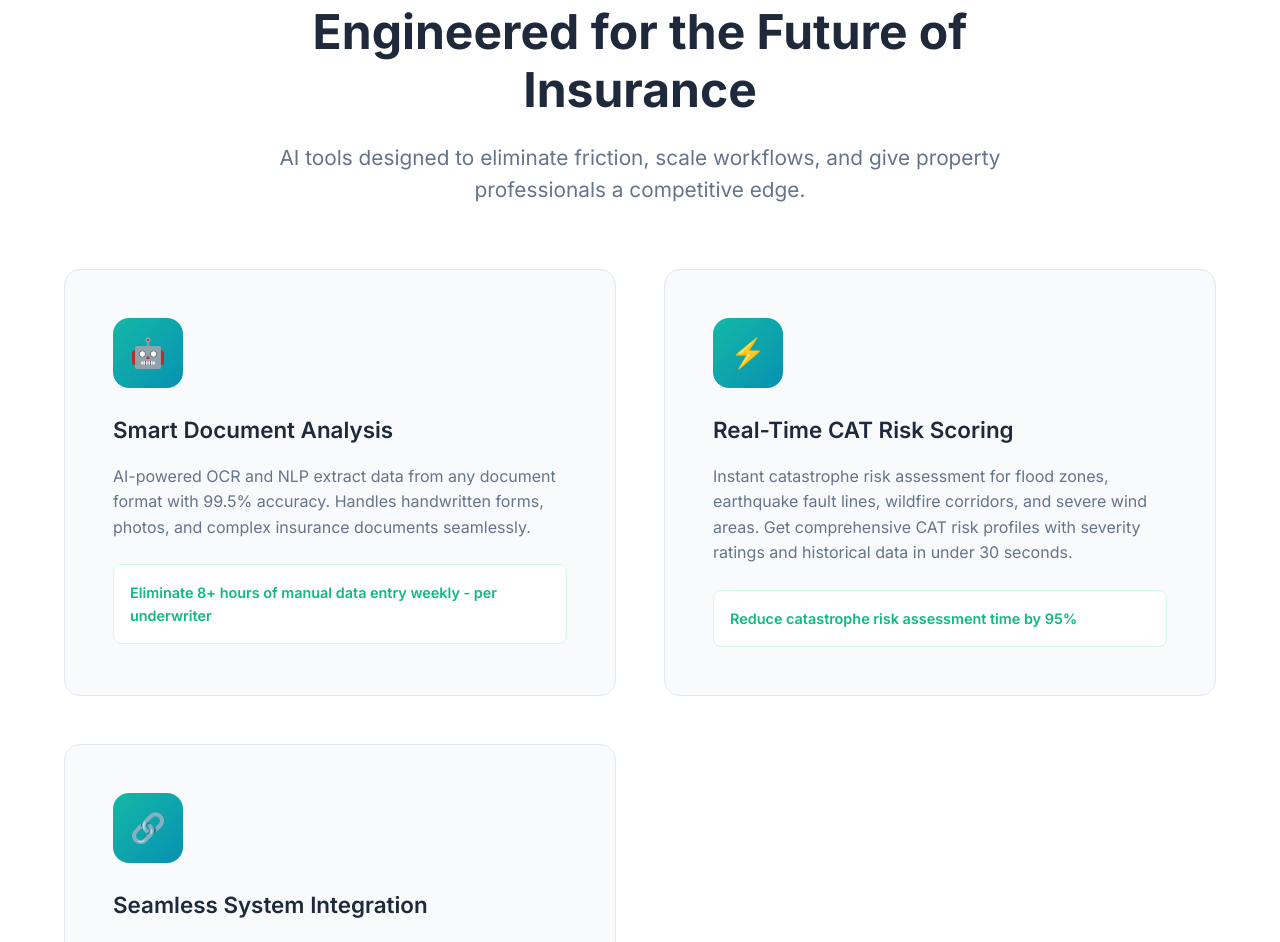
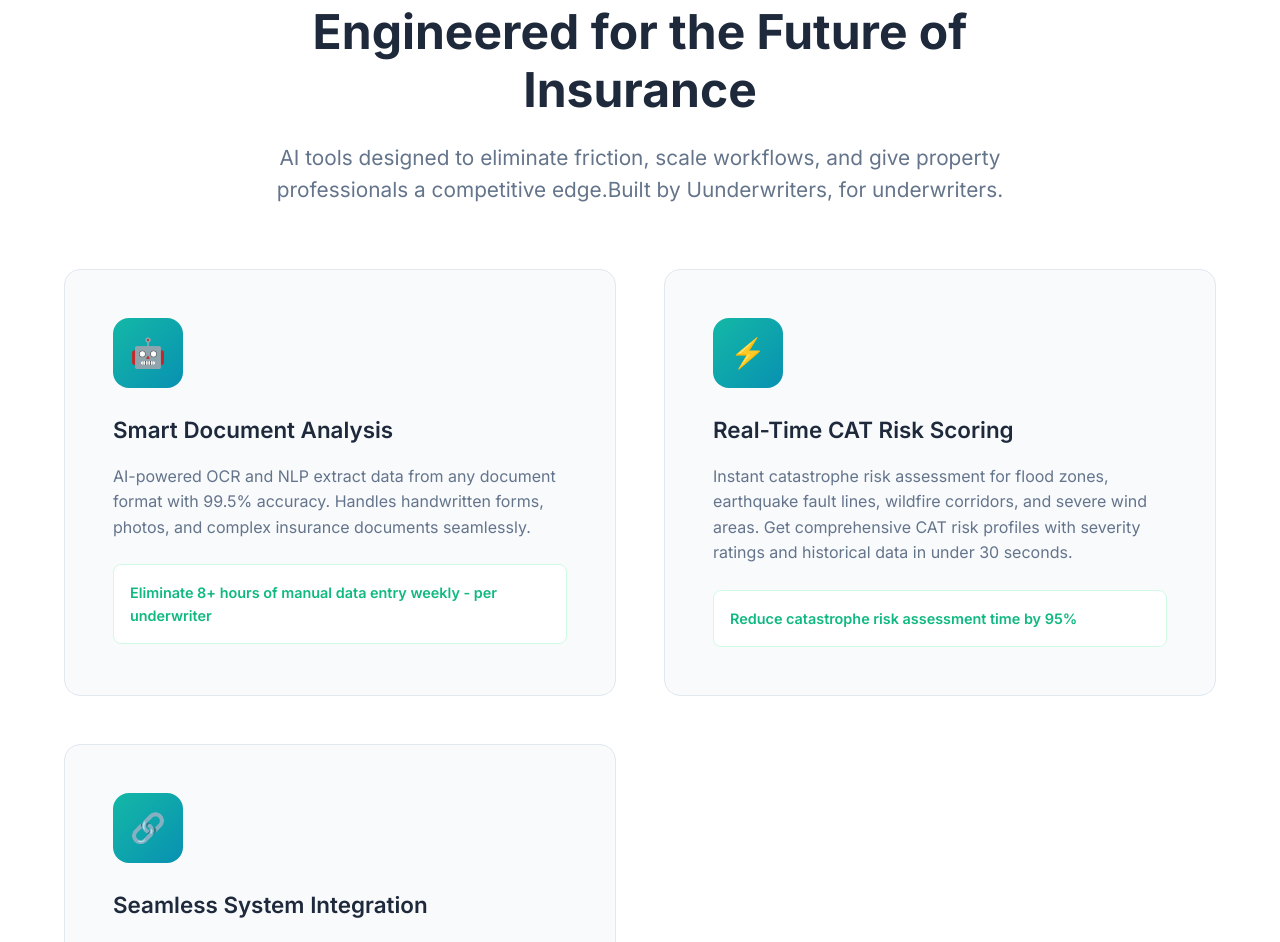
Before and after one commit to veratisinsruance/veratis-website, a plain HTML site: page index.html in a window 1280 px wide. Shown: the part 2370-3312 px from the top of the page. Drawn offline with Linux system fonts and the light colour scheme.

Commit message:
Update index.html

```diff
--- a/index.html
+++ b/index.html
@@ -849,7 +849,7 @@
         <div class="container">
             <div class="section-header">
                 <h2 class="section-title">Engineered for the Future of Insurance</h2>
-                <p class="section-subtitle">AI tools designed to eliminate friction, scale workflows, and give property professionals a competitive edge.</p>
+                <p class="section-subtitle">AI tools designed to eliminate friction, scale workflows, and give property professionals a competitive edge.Built by Uunderwriters, for underwriters.</p>
             </div>
 
             <div class="features-grid">
```
